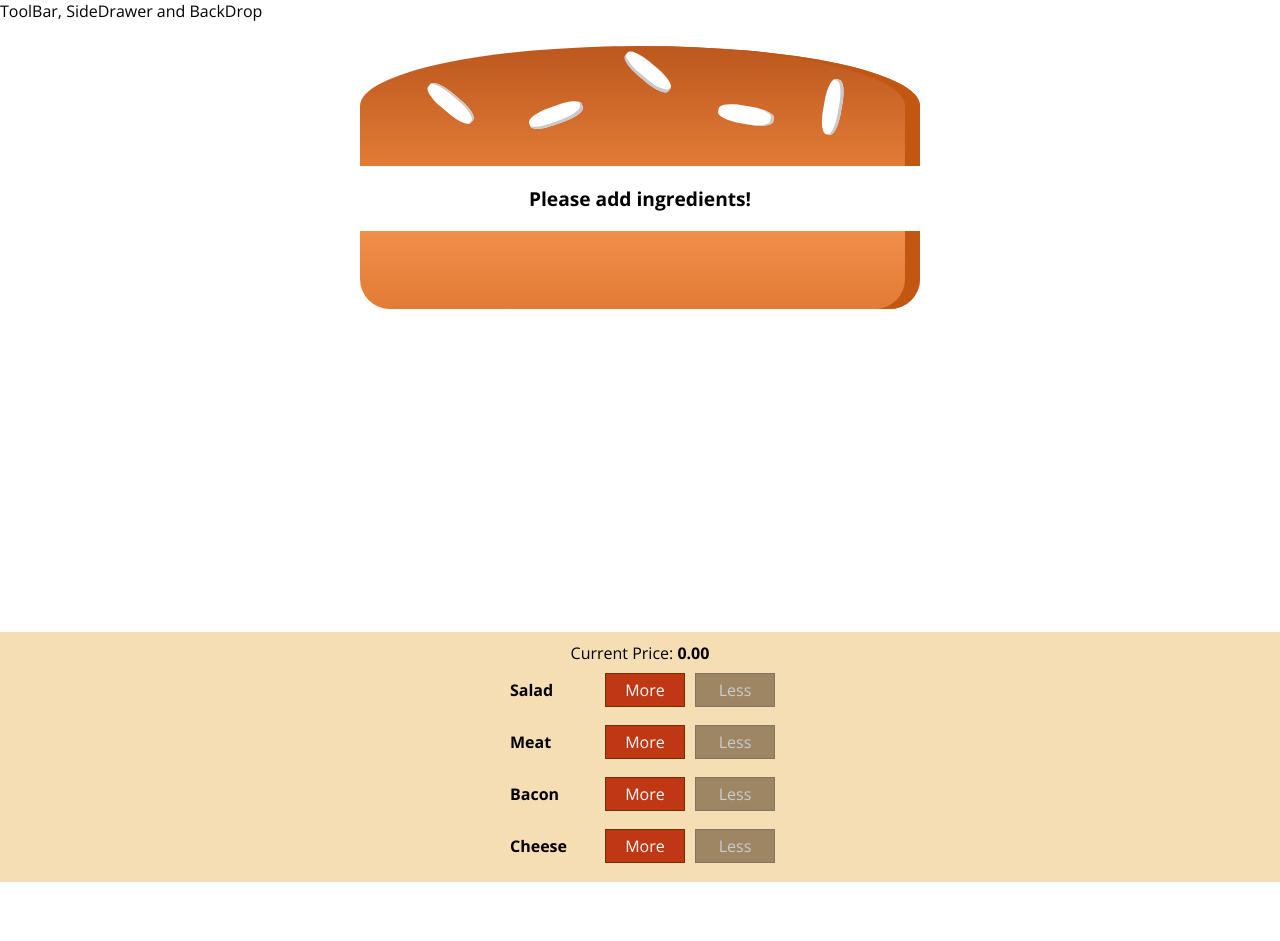
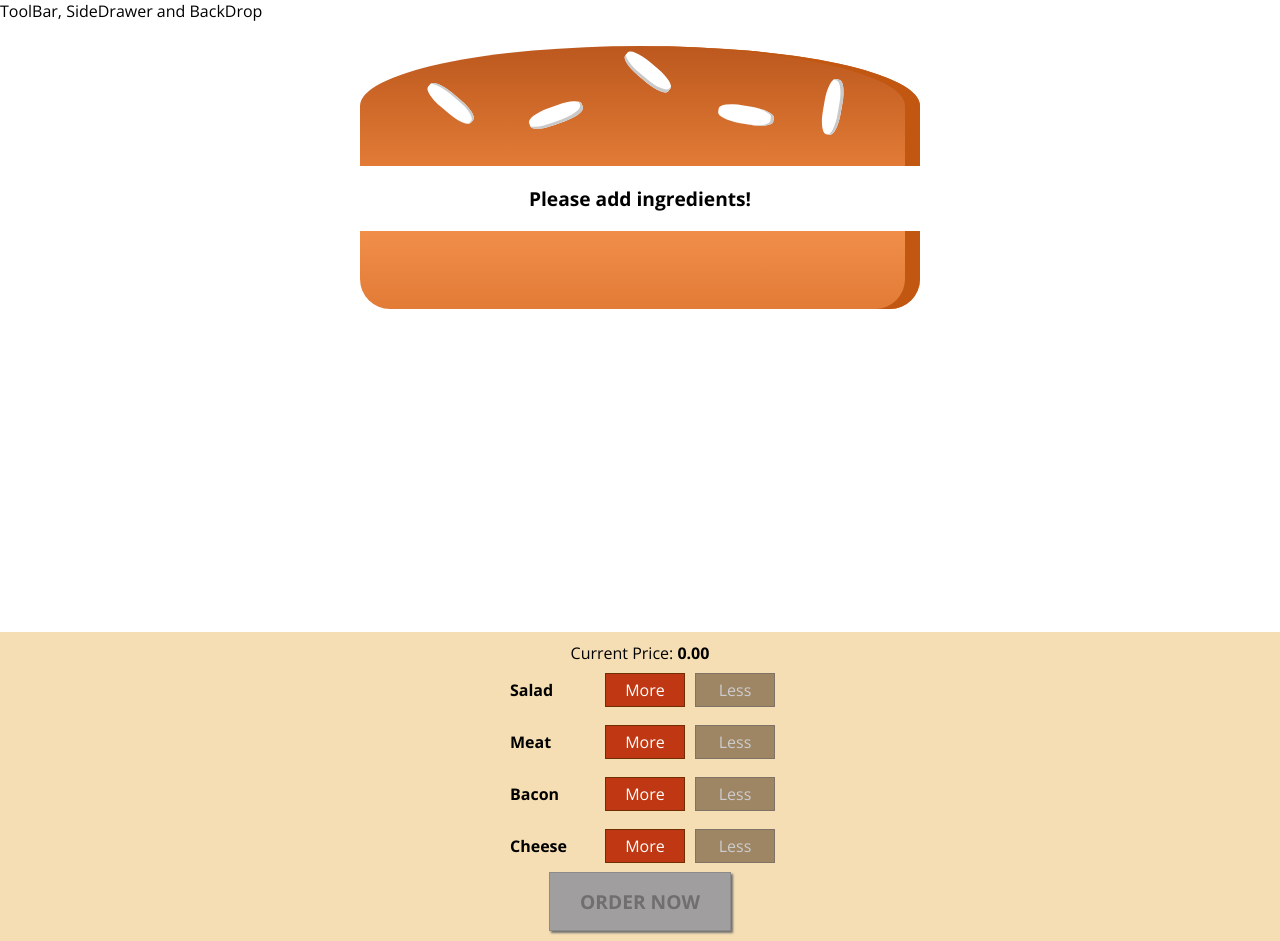
Before and after one commit to rg224/Reactjs_PractiseAndProjects, a React app in the folder burger_builder_app/: page / in a window 1280 px wide. Before the commit the page ends 882 px from the top, so only its background shows below. Built offline with nearby package versions, Linux system fonts and the light colour scheme.

Commit message:
added Order Button and its functionality

```diff
--- a/burger_builder_app/src/components/Burger/BuildControls/BuildControls.css
+++ b/burger_builder_app/src/components/Burger/BuildControls/BuildControls.css
@@ -8,3 +8,32 @@
   box-shadow: 0 2px 1px #ccc;
   padding: 10px 0; /* top-bottom --> 10px, left-right ==> 0 */
 }
+
+.OrderButton {
+  border: 1px solid #966909;
+  box-shadow: 2px 2px 2px #966909;
+  padding: 15px 30px;
+  cursor: pointer;
+  outline: none;
+  font-family: inherit;
+  font-weight: bold;
+  font-size: 1.2em;
+  background-color: #dad735;
+  color: #966909;
+}
+
+.OrderButton:hover, .OrderButton:active {
+  background-color: #a0db41;
+}
+
+.OrderButton:disabled {
+  background-color: rgb(160, 158, 158);
+  color: rgb(112, 110, 110);
+  border: 1px solid #8b8b8a;
+  box-shadow: 2px 2px 2px #707070;
+  cursor: not-allowed;
+}
+
+.OrderButton:disabled:hover {
+  background-color: rgb(197, 197, 197);
+}
--- a/burger_builder_app/src/components/Burger/BuildControls/BuildControls.js
+++ b/burger_builder_app/src/components/Burger/BuildControls/BuildControls.js
@@ -23,6 +23,10 @@ const buildControls = (props) => {
           deducted={() => props.removeIngredient(ctrl.type)}
           disable_button={props.disabled[ctrl.type]} />
       ))}
+
+      <button className={classes.OrderButton} disabled={!props.purchasable}>
+        ORDER NOW
+      </button>
     </div>
   );
 }
--- a/burger_builder_app/src/components/Burger/Burger.js
+++ b/burger_builder_app/src/components/Burger/Burger.js
@@ -4,7 +4,6 @@ import BurgerIngredient from './BurgerIngredient/BurgerIngredient';
 import classes from './Burger.css';
 
 const burger = (props) => {
-  console.log(props.ingredients);
 
   let transformedIngredients = Object.keys(props.ingredients)
     .map(igkey => {
--- a/burger_builder_app/src/containers/BurgerBuilder/BurgerBuilder.js
+++ b/burger_builder_app/src/containers/BurgerBuilder/BurgerBuilder.js
@@ -21,6 +21,23 @@ class BurgerBuilder extends Component {
       meat: 0
     },
     totalPrice: 0,
+    purchasing: null
+  }
+
+  updatePurchaseHandler (updateIngredients) {
+    const ingredients = updateIngredients;
+
+    const sum = Object.keys(ingredients)
+      .map(igKey => {
+        return ingredients[igKey];
+      })
+      .reduce((add,ele) => {
+        return add+ele;
+      },0);
+
+    this.setState({ purchasing: sum > 0 })
+
+    // console.log(sum);
   }
 
   addIngredientHandler (type) {
@@ -34,6 +51,7 @@ class BurgerBuilder extends Component {
     const updatedPrice = oldPrice + price[type];
 
     this.setState({ingredients: updateIngredients, totalPrice: updatedPrice});
+    this.updatePurchaseHandler(updateIngredients);
   }
 
   removeIngredientHandler (type) {
@@ -47,10 +65,10 @@ class BurgerBuilder extends Component {
     const updatedPrice = oldPrice - price[type];
 
     this.setState({ingredients: updateIngredients, totalPrice: updatedPrice});
+    this.updatePurchaseHandler(updateIngredients);
   }
 
   render () {
-
     const disabledInfo = {...this.state.ingredients};
 
     for (let key in disabledInfo) {
@@ -64,7 +82,8 @@ class BurgerBuilder extends Component {
           addIngredient={(event) => this.addIngredientHandler(event)}
           removeIngredient={(event) => this.removeIngredientHandler(event)}
           disabled={disabledInfo}
-          price={this.state.totalPrice} />
+          price={this.state.totalPrice}
+          purchasable={this.state.purchasing} />
       </Aux>
     );
   }
```
